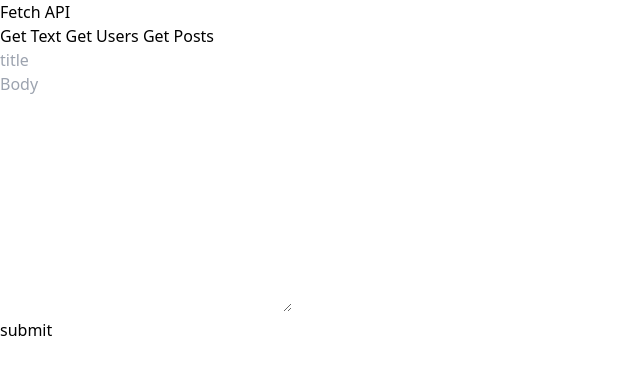
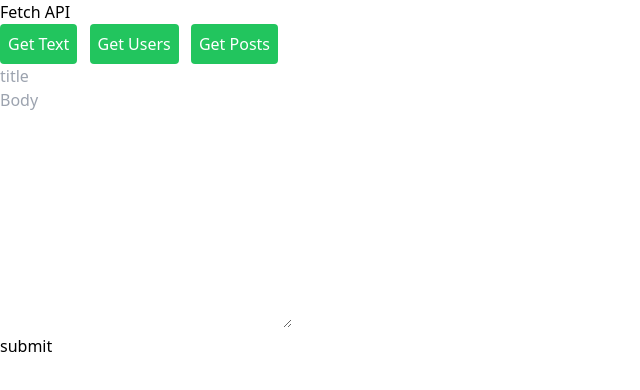
Before and after one commit to devjhex/fetch-api, a website: page index.html in a window 1280 px wide. Shown: the whole page, without its empty margins (0-640 px from the left). Drawn offline with Linux system fonts and the light colour scheme.

Commit message:
Add styling to the buttons

```diff
--- a/index.html
+++ b/index.html
@@ -8,9 +8,9 @@
 </head>
 <body>
     <h1>Fetch API</h1>
-    <button id="getText">Get Text</button>
-    <button id="getUsers">Get Users</button>
-    <button id="getPosts">Get Posts</button>
+    <button id="getText" class="bg-green-500 rounded p-2 text-white mr-2">Get Text</button>
+    <button id="getUsers" class="bg-green-500 rounded p-2 text-white mr-2">Get Users</button>
+    <button id="getPosts" class="bg-green-500 rounded p-2 text-white mr-2">Get Posts</button>
 
     <form id="addPost">
         <div>
```
Also changed, not shown: output.css.
